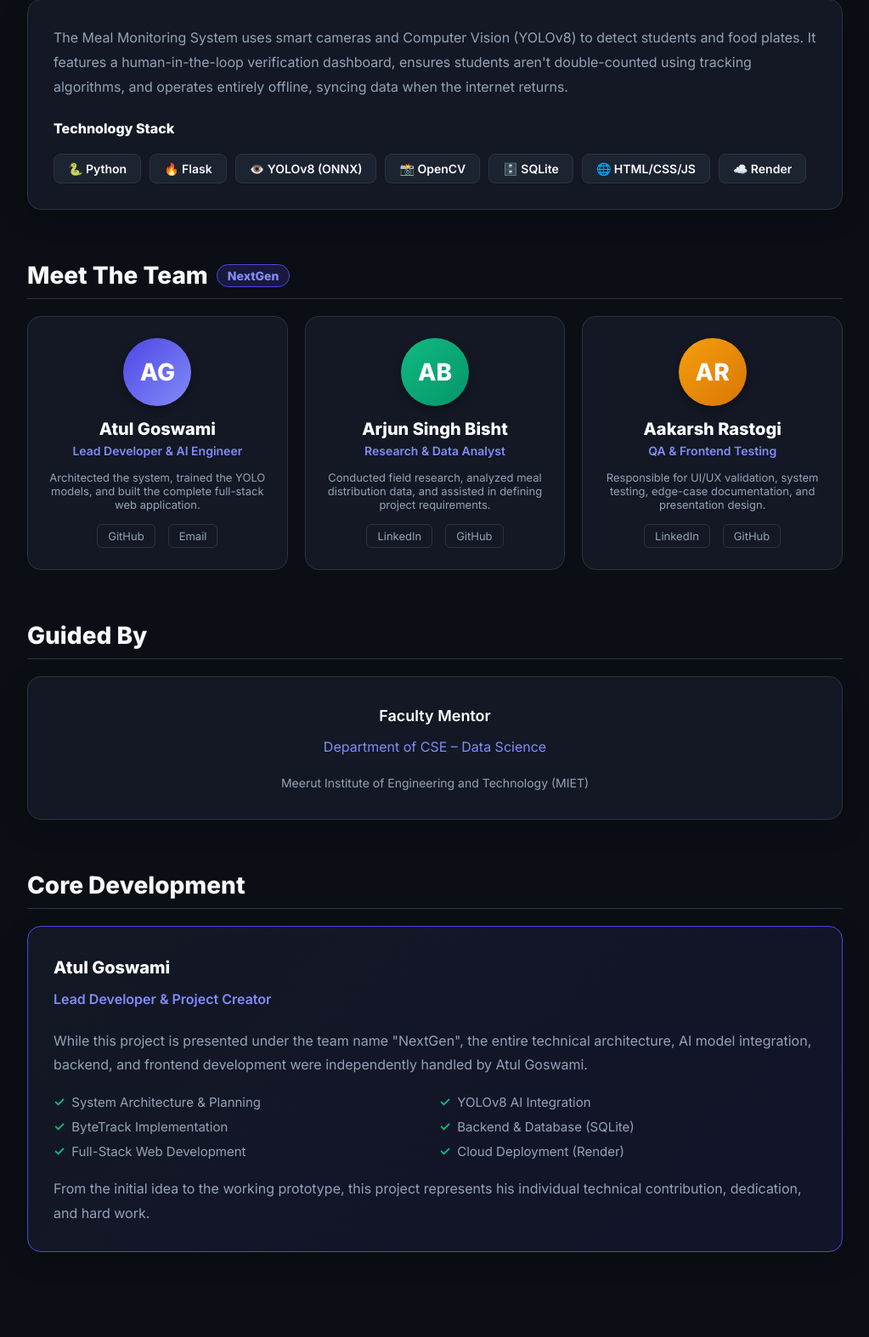
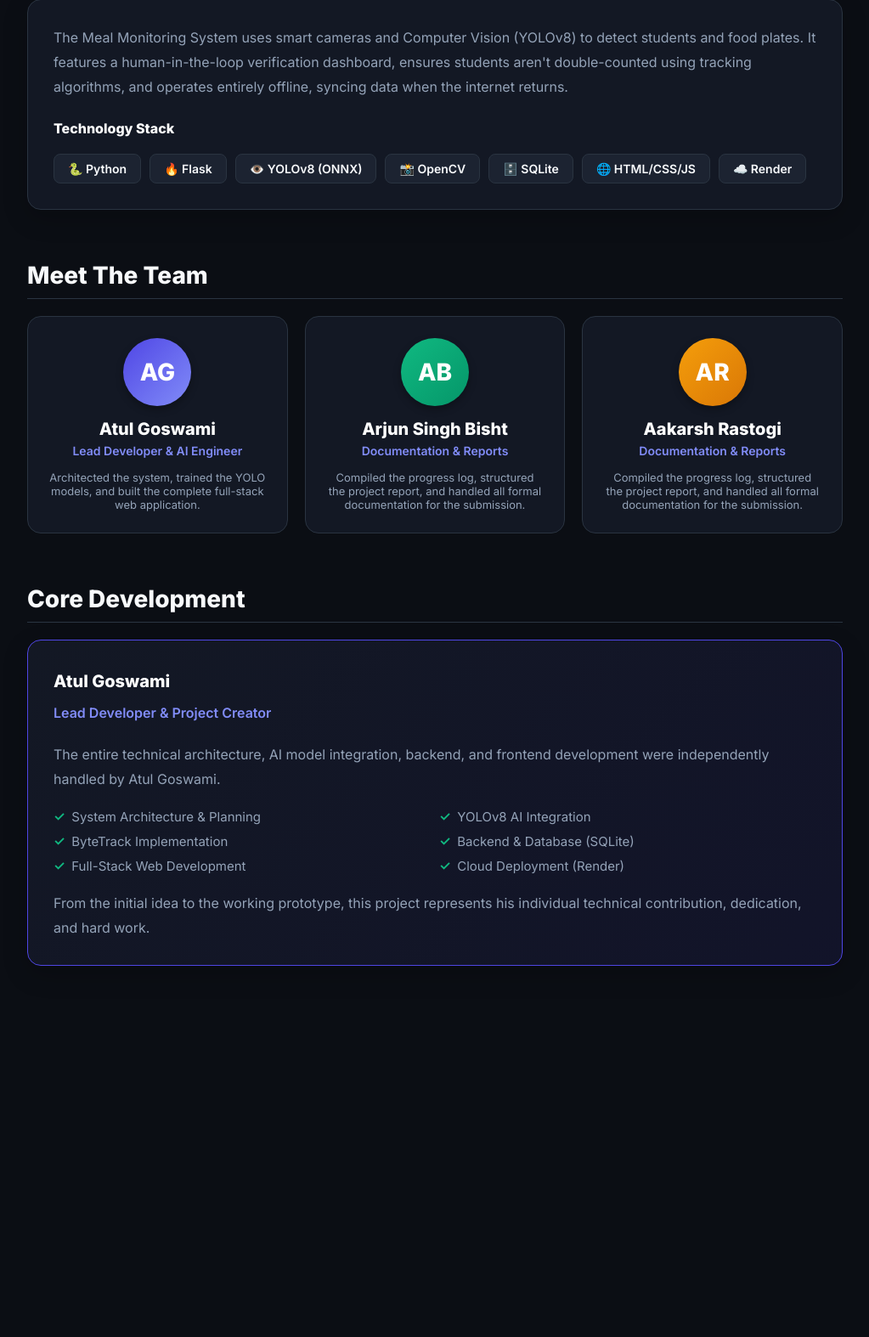
Before and after one commit to goswamiatul567-tech/mini-project, a Flask app: page /about in a window 1280 px wide. Shown: the part 786-2360 px from the top of the page at 85% size, without its empty margins (128-1151 px from the left). After the commit the page ends 1923 px from the top, so only its background shows below. Run offline with Flask 3, Linux system fonts and the light colour scheme.

Commit message:
Removed faculty, updated member roles, removed links, and removed team name

```diff
--- a/templates/about.html
+++ b/templates/about.html
@@ -51,9 +51,6 @@
         .avatar { width: 80px; height: 80px; border-radius: 50%; background: linear-gradient(135deg, var(--primary), var(--primary-light)); margin: 0 auto 15px auto; display: flex; align-items: center; justify-content: center; font-size: 28px; font-weight: bold; color: white; box-shadow: 0 4px 10px rgba(0,0,0,0.3); }
         .team-card h3 { font-size: 20px; color: white; margin-bottom: 5px; }
         .team-card .role { color: var(--primary-light); font-size: 14px; font-weight: 600; margin-bottom: 15px; }
-        .team-card .links { display: flex; justify-content: center; gap: 15px; margin-top: 15px; }
-        .team-card .links a { color: var(--text-muted); text-decoration: none; font-size: 13px; border: 1px solid var(--border); padding: 5px 12px; border-radius: 6px; transition: 0.2s; }
-        .team-card .links a:hover { background: var(--primary); color: white; border-color: var(--primary); }
 
         /* Developer Highlight */
         .dev-card { background: linear-gradient(135deg, rgba(19, 24, 36, 1) 0%, rgba(79, 70, 229, 0.1) 100%); border: 1px solid var(--primary); }
@@ -122,7 +119,7 @@
 
         <!-- The Team -->
         <div class="section">
-            <h2 class="section-title">Meet The Team <span>NextGen</span></h2>
+            <h2 class="section-title">Meet The Team</h2>
             <div class="team-grid">
 
                 <div class="team-card">
@@ -130,44 +127,22 @@
                     <h3>Atul Goswami</h3>
                     <div class="role">Lead Developer & AI Engineer</div>
                     <p style="font-size: 13px; color: var(--text-muted);">Architected the system, trained the YOLO models, and built the complete full-stack web application.</p>
-                    <div class="links">
-                        <a href="https://github.com/goswamiatul567-tech" target="_blank">GitHub</a>
-                        <a href="mailto:atul.goswami.cseds.2025@miet.ac.in">Email</a>
-                    </div>
                 </div>
 
                 <div class="team-card">
                     <div class="avatar" style="background: linear-gradient(135deg, #10b981, #059669);">AB</div>
                     <h3>Arjun Singh Bisht</h3>
-                    <div class="role">Research & Data Analyst</div>
-                    <p style="font-size: 13px; color: var(--text-muted);">Conducted field research, analyzed meal distribution data, and assisted in defining project requirements.</p>
-                    <div class="links">
-                        <a href="#">LinkedIn</a>
-                        <a href="#">GitHub</a>
-                    </div>
+                    <div class="role">Documentation & Reports</div>
+                    <p style="font-size: 13px; color: var(--text-muted);">Compiled the progress log, structured the project report, and handled all formal documentation for the submission.</p>
                 </div>
 
                 <div class="team-card">
                     <div class="avatar" style="background: linear-gradient(135deg, #f59e0b, #d97706);">AR</div>
                     <h3>Aakarsh Rastogi</h3>
-                    <div class="role">QA & Frontend Testing</div>
-                    <p style="font-size: 13px; color: var(--text-muted);">Responsible for UI/UX validation, system testing, edge-case documentation, and presentation design.</p>
-                    <div class="links">
-                        <a href="#">LinkedIn</a>
-                        <a href="#">GitHub</a>
-                    </div>
+                    <div class="role">Documentation & Reports</div>
+                    <p style="font-size: 13px; color: var(--text-muted);">Compiled the progress log, structured the project report, and handled all formal documentation for the submission.</p>
                 </div>
 
-            </div>
-        </div>
-
-        <!-- Guided By / Mentor -->
-        <div class="section">
-            <h2 class="section-title">Guided By</h2>
-            <div class="card" style="text-align: center;">
-                <p style="font-size: 18px; color: white; font-weight: 600; margin-bottom: 5px;">Faculty Mentor</p>
-                <p style="color: var(--primary-light);">Department of CSE – Data Science</p>
-                <p style="font-size: 14px;">Meerut Institute of Engineering and Technology (MIET)</p>
             </div>
         </div>
 
@@ -178,7 +153,7 @@
                 <p style="font-size: 20px; font-weight: 700; color: white; margin-bottom: 5px;">Atul Goswami</p>
                 <p style="color: var(--primary-light); font-weight: 600; margin-bottom: 20px;">Lead Developer & Project Creator</p>
 
-                <p>While this project is presented under the team name "NextGen", the entire technical architecture, AI model integration, backend, and frontend development were independently handled by Atul Goswami.</p>
+                <p>The entire technical architecture, AI model integration, backend, and frontend development were independently handled by Atul Goswami.</p>
                 <ul class="dev-list">
                     <li>System Architecture & Planning</li>
                     <li>YOLOv8 AI Integration</li>
```
